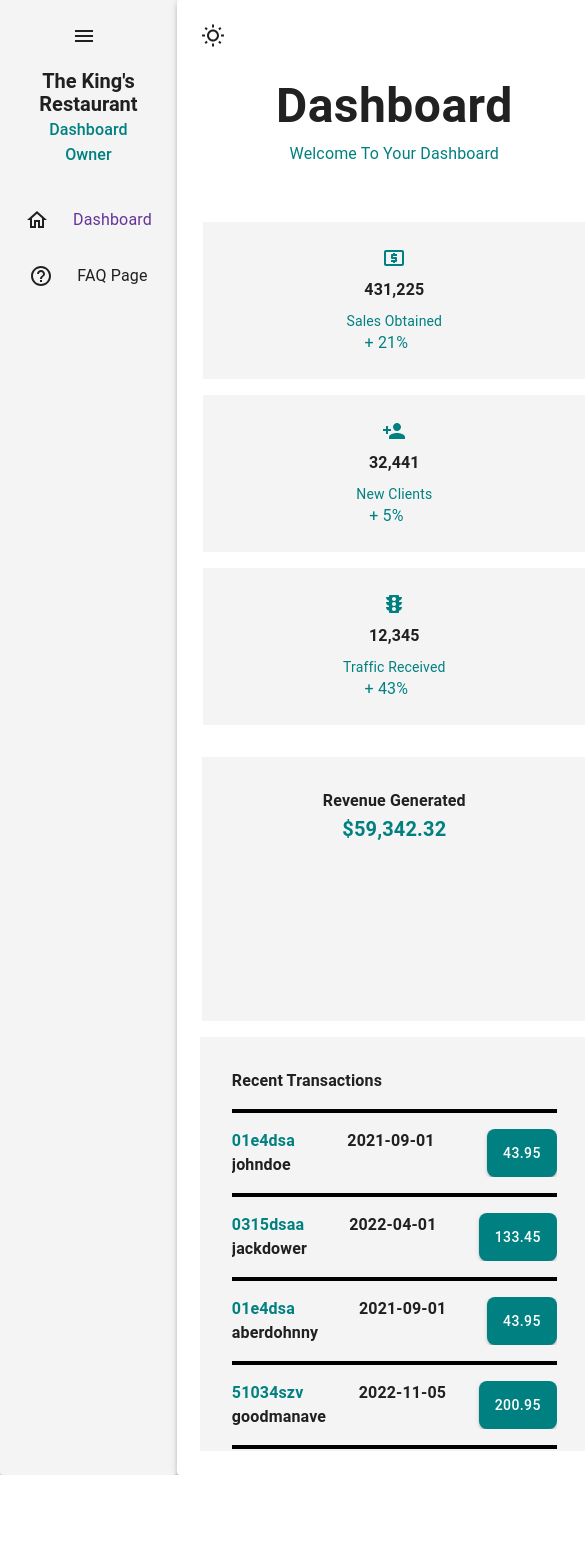
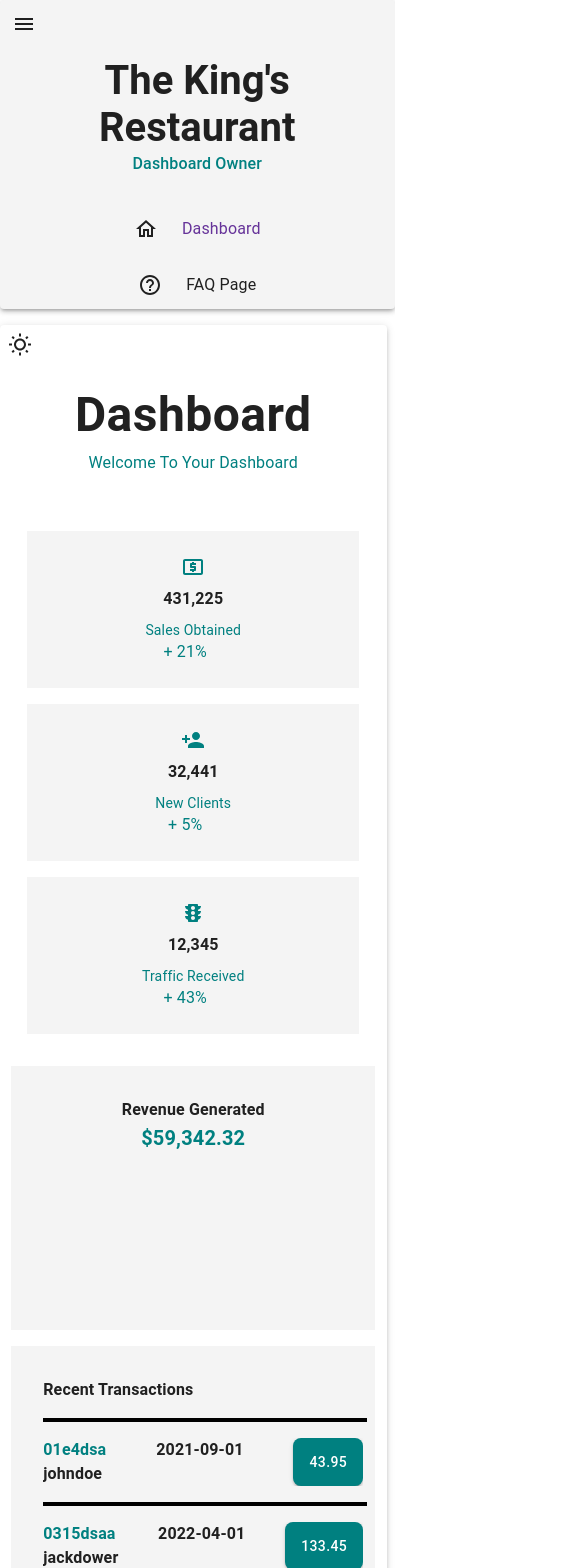
Before and after one commit to binaryballer33/block27A_sales_dashboard, a React (Vite) app: page / in a window 390 px wide. Shown: the top 1568 px of the page, 585 px wide, since content can reach past the window. Before the commit the page ends 1475 px from the top, so only its background shows below. Built offline with nearby package versions, Linux system fonts and the light colour scheme.

Commit message:
finished making page fully responsive

```diff
--- a/src/components/DashboardStyles.js
+++ b/src/components/DashboardStyles.js
@@ -7,6 +7,9 @@ const classes = {
         display: "flex",
         minWidth: '100vw',
         minHeight: '100vh',
+        [theme.breakpoints.down("1000")]: {
+            flexDirection: 'column',
+        }
     },
 }
 
--- a/src/components/MainContent/MainContentStyles.js
+++ b/src/components/MainContent/MainContentStyles.js
@@ -5,9 +5,19 @@ const theme = createTheme();
 const classes = {
     main_content_paper_container: {
         minHeight: '100%',
+        marginLeft: "1rem",
         padding: "1.5rem",
         overflow: "scroll",
-        width: "75%"
+        width: "75%",
+        [theme.breakpoints.down("1000")]: {
+            width: '95%',
+            marginLeft: "0rem",
+        },
+        [theme.breakpoints.down("420")]: {
+            width: '95%',
+            marginLeft: "0rem",
+            padding: ".5rem",
+        },
     },
     main_content_icon: {
         marginBottom: "1rem"
@@ -15,14 +25,14 @@ const classes = {
     main_content_header: {
         fontWeight: "bold",
         fontSize: { xs: "3rem" },
-        [theme.breakpoints.down("md")]: {
+        [theme.breakpoints.down("1000")]: {
             textAlign: "center",
         }
     },
     main_content_sub_header: {
         color: "teal",
         marginBottom: "2.5rem",
-        [theme.breakpoints.down("md")]: {
+        [theme.breakpoints.down("1000")]: {
             textAlign: "center",
         }
     },
@@ -30,7 +40,10 @@ const classes = {
         display: "flex",
         overflow: "scroll",
         width: "100%",
-        [theme.breakpoints.down("md")]: {
+        [theme.breakpoints.down("1000")]: {
+            justifyContent: "center",
+        },
+        [theme.breakpoints.down("600")]: {
             flexDirection: "column",
             placeItems: "center",
         }
@@ -42,6 +55,10 @@ const classes = {
         [theme.breakpoints.down("md")]: {
             flexDirection: "column",
             placeItems: "center",
+        },
+        [theme.breakpoints.down("1000")]: {
+            flexDirection: 'column',
+            placeItems: "center",
         }
     },
     main_content_dashboard_revenue_generated_container: {
@@ -49,12 +66,19 @@ const classes = {
         padding: "2rem",
         flexGrow: "1",
         height: "350px",
-
+        [theme.breakpoints.down("1000")]: {
+            width: "400px",
+            maxHeight: "200px",
+            textAlign: 'center',
+        },
         [theme.breakpoints.down("md")]: {
-            minWidth: "320px",
+            width: "400px",
             maxHeight: "200px",
-            textAlign: 'center'
-        }
+            textAlign: 'center',
+        },
+        [theme.breakpoints.down("510")]: {
+            width: "300px",
+        },
     },
     main_content_dashboard_recent_transactions_container: {
         marginLeft: '2rem',
@@ -63,11 +87,21 @@ const classes = {
         height: "350px",
         width: "325px",
         overflow: "scroll",
+        [theme.breakpoints.down("1000")]: {
+            width: "400px",
+            marginTop: "1rem",
+            marginLeft: "0rem",
+        },
         [theme.breakpoints.down("md")]: {
             marginLeft: "0rem",
             marginTop: "1rem",
             height: "350px",
-        }
+        },
+        [theme.breakpoints.down("510")]: {
+            width: "300px",
+            marginTop: "1rem",
+            marginLeft: "0rem",
+        },
     },
     main_content_divider: {
         marginTop: '1rem',
--- a/src/components/MiniDashboard/MiniDashboardStyles.js
+++ b/src/components/MiniDashboard/MiniDashboardStyles.js
@@ -10,11 +10,14 @@ const classes = {
         backgroundColor: '#f4f4f4',
         padding: '1rem',
         height:"125px",
-        width: "250px",
-        [theme.breakpoints.down("md")]: {
+        width: "25%",
+        [theme.breakpoints.down("1000")]: {
+            placeItems: "center",
+        },
+        [theme.breakpoints.down("600")]: {
             marginLeft: "0rem",
             marginTop: "1rem",
-            minWidth: "350px",
+            minWidth: "300px",
             placeItems: "center",
         }
     },
--- a/src/components/SideBar/SideBarStyles.js
+++ b/src/components/SideBar/SideBarStyles.js
@@ -1,18 +1,34 @@
+import { createTheme } from "@mui/material";
+
+const theme = createTheme();
+
 const classes = {
     side_bar_paper_container: {
         backgroundColor: '#f4f4f4',
         padding: '1.5rem',
         minHeight: '100%',
         width: '25%',
+        [theme.breakpoints.down("1000")]: {
+            width: '95%',
+            marginBottom: '1rem',
+        },
+        [theme.breakpoints.down("1000")]: {
+            width: '95%',
+            marginBottom: '1rem',
+            padding: '.75rem',
+        }
     },
     side_bar_hamburger_menu_icon: {
         marginBottom: '1rem',
-        paddingLeft: '3rem'
+        paddingLeft: '3rem',
+        [theme.breakpoints.down("400")]: {
+            paddingLeft: '0rem',
+        }
     },
     side_bar_header: {
         textAlign: 'center',
         fontWeight: 'bold',
-        fontSize: { xs: '1.25rem', md: '1.5rem', lg: '2rem', xl: '3rem' }
+        fontSize: { xs: '2.5rem', lg: '3rem' }
     },
     side_bar_sub_header: {
         color: 'teal',
```
